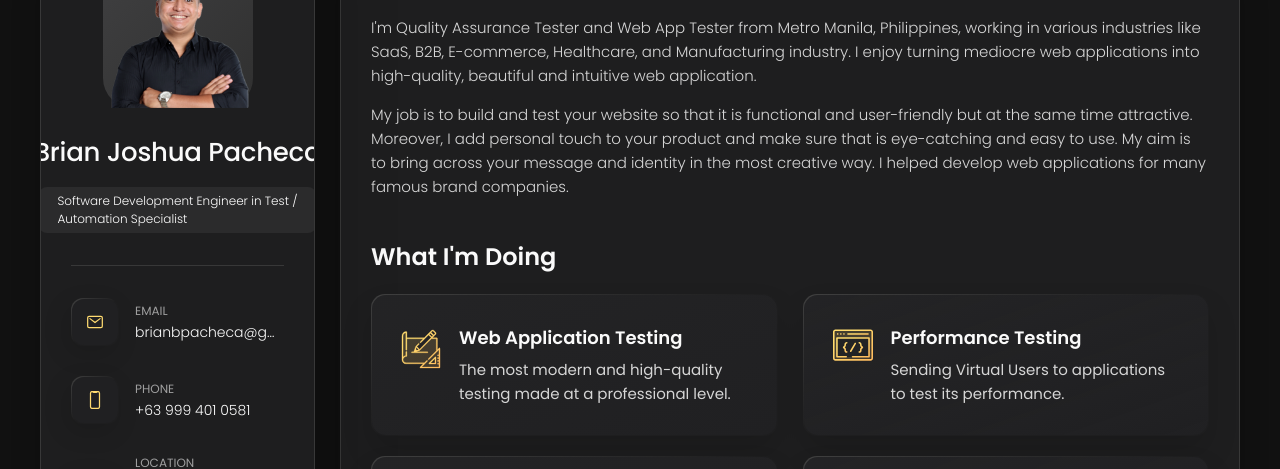
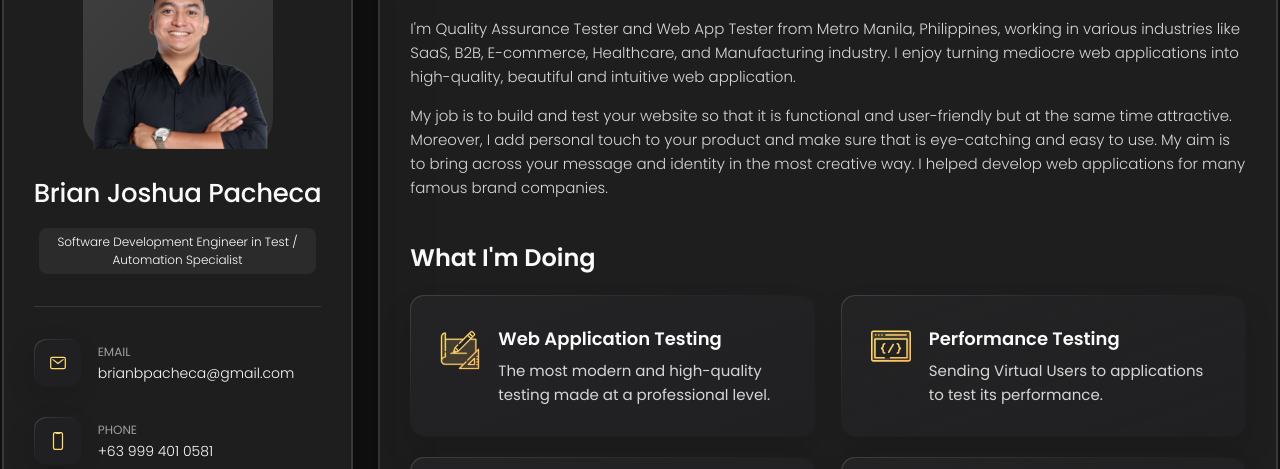
Before and after one commit to brianpacheca/portfolio, a plain HTML site: page index.html in a window 1280 px wide. Shown: the part 163-632 px from the top of the page. Drawn offline with nearby package versions, Linux system fonts and the light colour scheme.

Commit message:
style.css

```diff
--- a/assets/css/style.css
+++ b/assets/css/style.css
@@ -168,7 +168,7 @@ body { background: var(--smoky-black); }
   .sidebar,
   article {
     background: var(--eerie-black-2);
-  border: 1px solid var(--jet);
+    border: 2px solid var(--jet);
     border-radius: 20px;
     padding: 15px;
     box-shadow: var(--shadow-1);
@@ -317,7 +317,7 @@ main {
   .sidebar {
     margin-bottom: 15px;
     max-height: 112px;
-  overflow: hidden;
+    overflow: visible;
     transition: var(--transition-2);
   }
 
@@ -349,6 +349,7 @@ main {
     background: var(--onyx);
     font-size: var(--fs-8);
     font-weight: var(--fw-300);
+    text-align: center;
     width: max-content;
     padding: 3px 12px;
     border-radius: 8px;
@@ -1134,7 +1135,7 @@ main {
     width: 100%;
     height: 100%;
     border: none;
-  filter: grayscale(1) invert(1);
+
   }
 
   .contact-form { margin-bottom: 10px; }
@@ -1831,7 +1832,7 @@ textarea.form-input::-webkit-resizer { display: none; }
 
     .sidebar-info { flex-direction: column; }
 
-  .avatar-box img { width: 150px; }
+    .avatar-box img { width: 190px; }
 
     .info-content .name {
       white-space: nowrap;
```
Lines whose indentation alone changed are shown as unchanged.
